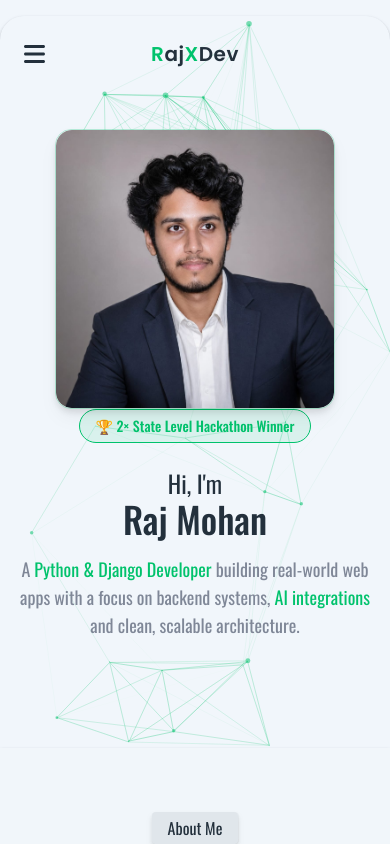
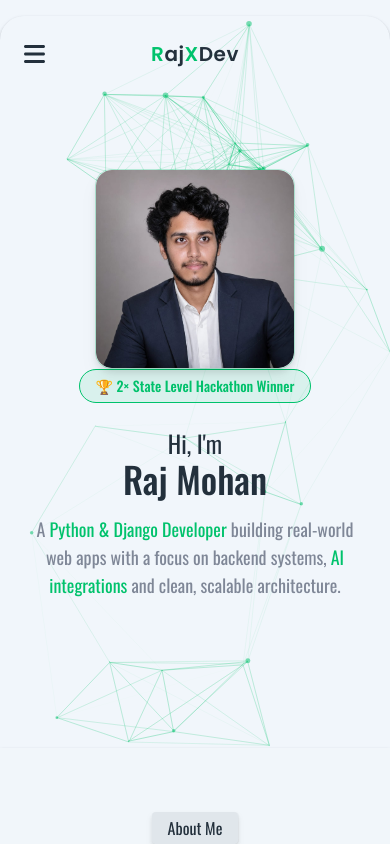
Before and after one commit to rajmohan-14/My-portfolio, a Next.js app: page / in a window 390 px wide. Shown: the top 844 px of the page. Built offline with nearby package versions, Linux system fonts and the light colour scheme.

Commit message:
fix: mobile responsive improvements

```diff
--- a/components/Certifications/Certifications.tsx
+++ b/components/Certifications/Certifications.tsx
@@ -64,7 +64,7 @@ const Certifications = () => {
         variants={container}
         initial='hidden'
         animate={controls}
-        className='mt-8 grid gap-4 sm:grid-cols-2 lg:grid-cols-3'
+className='mt-8 grid grid-cols-1 gap-4 sm:grid-cols-2 lg:grid-cols-3'
       >
         {certs.map((cert, i) => (
           <motion.a
--- a/components/Header/Hero.tsx
+++ b/components/Header/Hero.tsx
@@ -12,8 +12,9 @@ const Hero = () => {
     ease: 'easeInOut'
   }
   return (
-    <div className='mt-4 grid min-h-[600px] content-center gap-6 justify-self-center px-4 md:mt-10 md:grid-cols-2 md:px-8 lg:mt-20 lg:px-16'>
-      <div className='row-start-2 grid content-center md:row-start-1'>
+   <div className='mt-4 grid min-h-[600px] content-center gap-6 justify-self-center px-4 md:mt-10 md:grid-cols-2 md:px-8 lg:mt-20 lg:px-16 w-full max-w-full'>
+   <div className='row-start-2 grid content-center md:row-start-1 px-2'>
+
         <motion.h2
           className='text-center text-2xl text-headingText dark:text-headingDarkText md:text-left'
           initial={{ y: 100, opacity: 0 }}
@@ -49,7 +50,7 @@ const Hero = () => {
       </div>
       <div className='grid place-items-center'>
         <motion.div
-          className='aspect-square w-[280px] md:w-[90%] overflow-hidden rounded-2xl border border-primaryColor/25 drop-shadow-lg md:h-auto md:max-w-[400px]'
+          className='aspect-square w-[200px] sm:w-[250px] md:w-[90%] overflow-hidden rounded-2xl border border-primaryColor/25 drop-shadow-lg md:h-auto md:max-w-[400px]'
           initial={{ x: 100, opacity: 0 }}
           animate={{ x: 0, opacity: 1 }}
           transition={{ ...spring, delay: 0.2 }}
--- a/components/Skills/IconSection.tsx
+++ b/components/Skills/IconSection.tsx
@@ -138,7 +138,7 @@ const IconSection = () => {
         <div className='flex flex-col items-center'>
           <span className='pb-5 text-primaryColor'>Backend</span>
 
-          <div className='grid grid-cols-3 gap-5 lg:flex lg:flex-wrap'>
+          <div className='grid grid-cols-3 gap-4 sm:grid-cols-5 lg:flex lg:flex-wrap'>
             {[
               { icon: <PythonIcon className='aspect-square w-10' />, text: 'Python', progress: 90 },
               { icon: <DjangoIcon className='aspect-square w-10' />, text: 'Django', progress: 85 },
@@ -211,7 +211,8 @@ const IconSection = () => {
       <div className='flex flex-col items-center'>
         <span className='pb-5 text-primaryColor'>Tools & Others</span>
 
-        <div className='grid grid-cols-4 gap-6 lg:flex lg:flex-wrap lg:gap-5'>
+        <div className='grid grid-cols-4 gap-3 sm:grid-cols-5 lg:flex lg:flex-wrap lg:gap-5'
+>
           {[
             { icon: <GitIcon className='aspect-square w-10' />, text: 'Git', progress: 90 },
             { icon: <GitHubIcon className='aspect-square w-10' />, text: 'GitHub', progress: 90 },
```
